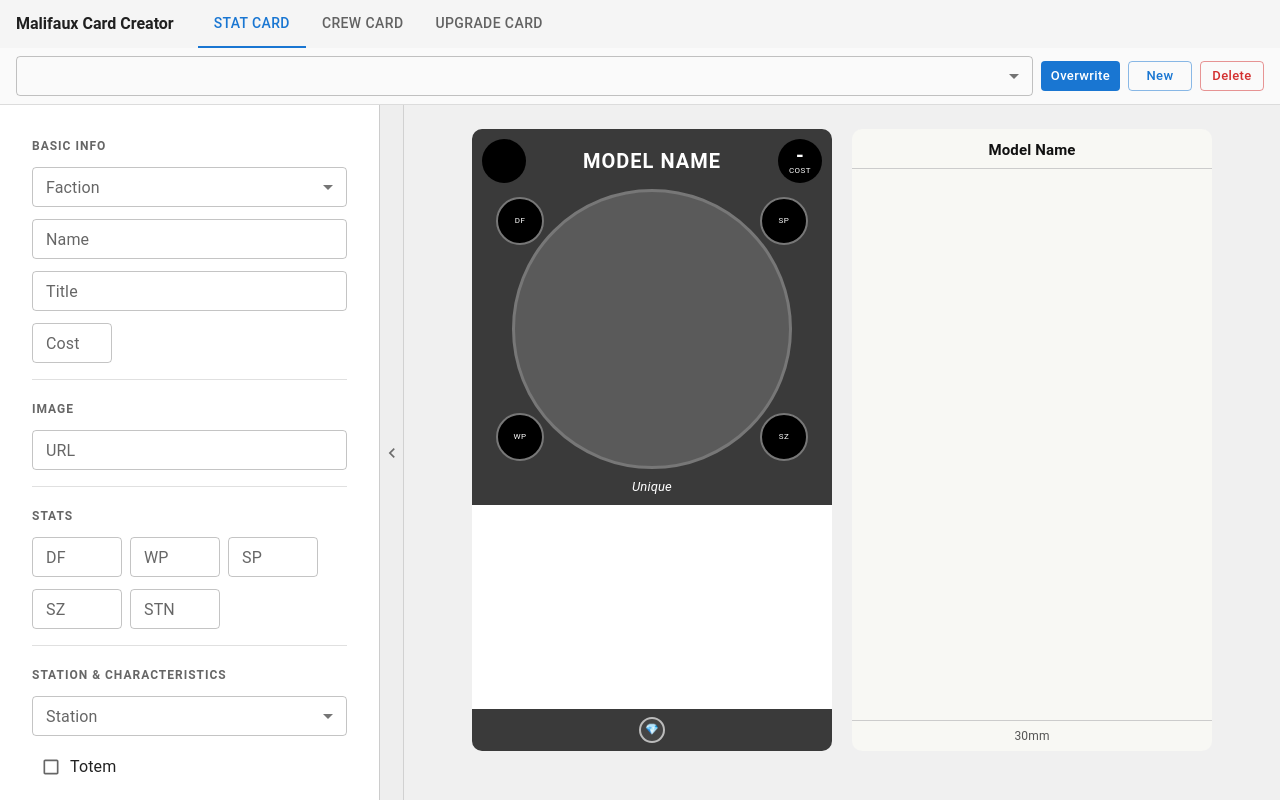
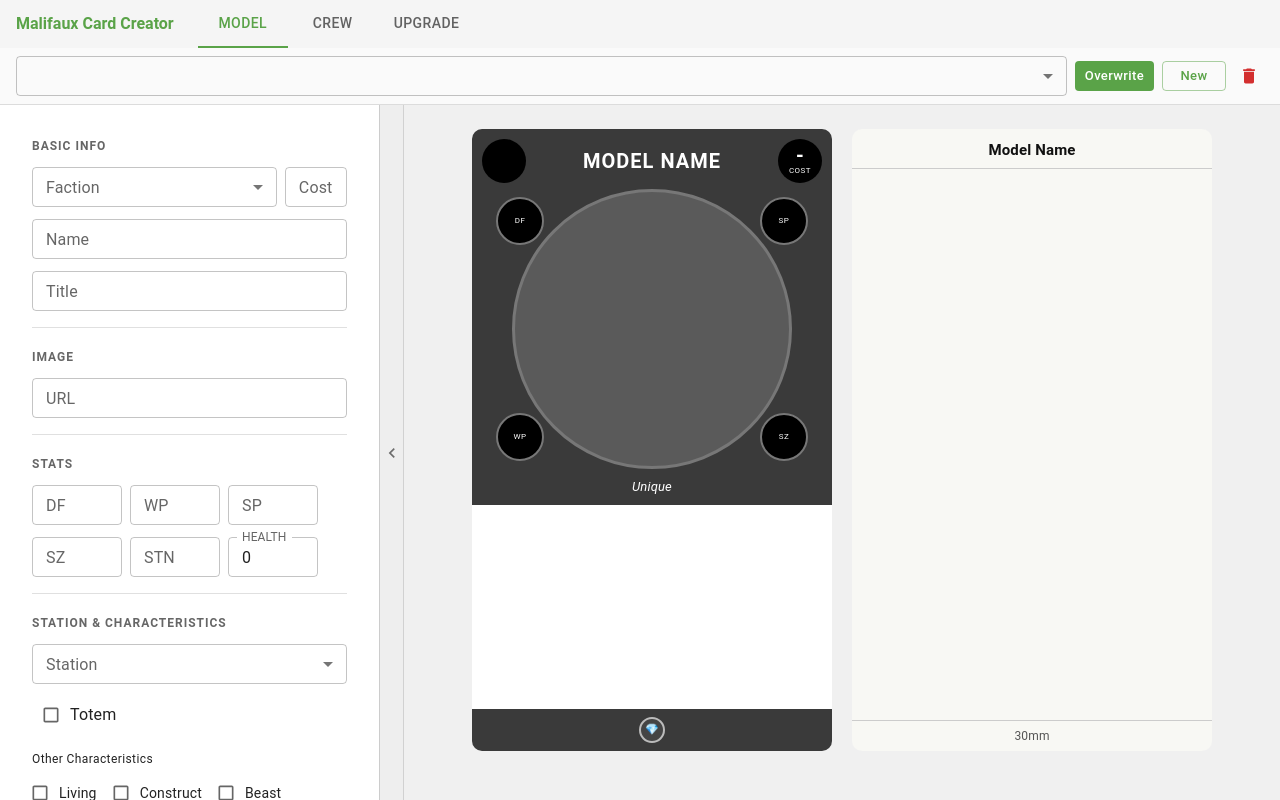
Before and after one commit to BlakeMSteel/malifaux-card-creator, a React (Vite) app: page / in a window 1280 px wide. Both pictures are taken after a click on the button "Save". Built offline with nearby package versions, Linux system fonts and the light colour scheme.

Commit message:
Various cleanups

```diff
--- a/package.json
+++ b/package.json
@@ -18,7 +18,8 @@
     "@mui/icons-material": "^9.0.1",
     "@mui/material": "^9.0.1",
     "react": "^19.2.5",
-    "react-dom": "^19.2.5"
+    "react-dom": "^19.2.5",
+    "react-icons": "^5.6.0"
   },
   "devDependencies": {
     "@eslint/js": "^10.0.1",
--- a/src/App.tsx
+++ b/src/App.tsx
@@ -1,5 +1,6 @@
 import { useState, useEffect } from "react";
 import { AppBar, Box, Tab, Tabs, Toolbar, Typography } from "@mui/material";
+import { FaIdCard } from "react-icons/fa";
 import type {
   CardData,
   SavedCardEntry,
@@ -53,7 +54,7 @@ const defaultCrewCard: CrewCardData = {
 
 const defaultUpgradeCard: UpgradeCardData = {
   faction: "",
-  upgradeType: "M",
+  upgradeType: "",
   name: "",
   upgradeEffect: "",
   abilities: [],
@@ -268,21 +269,35 @@ export default function App() {
         sx={{ flexShrink: 0 }}
       >
         <Toolbar variant="dense" disableGutters sx={{ pl: 2 }}>
-          <Typography
-            variant="subtitle1"
-            sx={{ fontWeight: 700, mr: 3, letterSpacing: 0, flexShrink: 0 }}
+          <Box
+            sx={{ display: { xs: "none", sm: "block" }, mr: 3, flexShrink: 0 }}
           >
-            Malifaux Card Creator
-          </Typography>
+            <Typography
+              variant="subtitle1"
+              sx={{ fontWeight: 700, letterSpacing: 0, color: "#5aa348" }}
+            >
+              Malifaux Card Creator
+            </Typography>
+          </Box>
+          <Box
+            sx={{
+              display: { xs: "flex", sm: "none" },
+              mr: 2,
+              alignItems: "center",
+              flexShrink: 0,
+            }}
+          >
+            <FaIdCard size={24} color="#5aa348" />
+          </Box>
           <Tabs
             value={activeTab}
             onChange={(_, v: "stat" | "crew" | "upgrade") => setActiveTab(v)}
             textColor="primary"
             indicatorColor="primary"
           >
-            <Tab label="Stat Card" value="stat" />
-            <Tab label="Crew Card" value="crew" />
-            <Tab label="Upgrade Card" value="upgrade" />
+            <Tab label="Model" value="stat" />
+            <Tab label="Crew" value="crew" />
+            <Tab label="Upgrade" value="upgrade" />
           </Tabs>
         </Toolbar>
       </AppBar>
--- a/src/CardLibrary/CardLibrary.tsx
+++ b/src/CardLibrary/CardLibrary.tsx
@@ -1,4 +1,12 @@
-import { Box, Button, FormControl, MenuItem, Select } from "@mui/material";
+import {
+  Box,
+  Button,
+  FormControl,
+  IconButton,
+  MenuItem,
+  Select,
+} from "@mui/material";
+import DeleteIcon from "@mui/icons-material/Delete";
 
 interface Props {
   savedCards: Array<{ id: string; label: string }>;
@@ -29,7 +37,6 @@ export default function CardLibrary({
         borderColor: "divider",
         bgcolor: "grey.50",
         flexShrink: 0,
-        flexWrap: "wrap",
       }}
     >
       <FormControl size="small" sx={{ flex: 1, minWidth: 150 }}>
@@ -62,14 +69,9 @@ export default function CardLibrary({
         New
       </Button>
       {currentId && (
-        <Button
-          size="small"
-          variant="outlined"
-          color="error"
-          onClick={onDelete}
-        >
-          Delete
-        </Button>
+        <IconButton size="small" color="error" onClick={onDelete}>
+          <DeleteIcon fontSize="small" />
+        </IconButton>
       )}
     </Box>
   );
--- a/src/StatCard/Form/StatCardForm.tsx
+++ b/src/StatCard/Form/StatCardForm.tsx
@@ -137,6 +137,7 @@ export default function StatCardForm({ card, onChange }: Props) {
     <Box component="form" onSubmit={(e) => e.preventDefault()} sx={{ p: 2 }}>
       <Section title="Basic Info">
         <Stack spacing={1.5}>
+          <Box sx={{ display: "flex", alignItems: "center", gap: 1 }}>
             <FormControl size="small" fullWidth>
               <InputLabel>Faction</InputLabel>
               <Select
@@ -154,6 +155,15 @@ export default function StatCardForm({ card, onChange }: Props) {
             </FormControl>
             <TextField
               size="small"
+              label="Cost"
+              placeholder='# or "-"'
+              value={card.cost}
+              onChange={(e) => update({ cost: e.target.value })}
+              sx={{ width: 80 }}
+            />
+          </Box>
+          <TextField
+            size="small"
             fullWidth
             label="Name"
             placeholder="Rusty Alyce"
@@ -167,14 +177,6 @@ export default function StatCardForm({ card, onChange }: Props) {
             placeholder="Trigger Happy"
             value={card.title}
             onChange={(e) => update({ title: e.target.value })}
-          />
-          <TextField
-            size="small"
-            label="Cost"
-            placeholder='# or "-"'
-            value={card.cost}
-            onChange={(e) => update({ cost: e.target.value })}
-            sx={{ width: 80 }}
           />
         </Stack>
       </Section>
@@ -197,7 +199,7 @@ export default function StatCardForm({ card, onChange }: Props) {
           useFlexGap
           sx={{ flexWrap: "wrap", rowGap: 1.5 }}
         >
-          {(["df", "wp", "sp", "sz", "stn"] as const).map((stat) => (
+          {(["df", "wp", "sp", "sz", "stn", "health"] as const).map((stat) => (
             <TextField
               key={stat}
               size="small"
@@ -341,22 +343,6 @@ export default function StatCardForm({ card, onChange }: Props) {
         </Button>
       </Section>
 
-      <Section title="Health">
-        <TextField
-          size="small"
-          label="Max Health (1–15)"
-          type="number"
-          slotProps={{ htmlInput: { min: 1, max: 15 } }}
-          value={card.health}
-          onChange={(e) =>
-            update({
-              health: Math.min(15, Math.max(1, Number(e.target.value))),
-            })
-          }
-          sx={{ width: 140 }}
-        />
-      </Section>
-
       {card.station === "Master" && (
         <Section title="Master Info">
           <Stack spacing={1.5}>
--- a/src/main.tsx
+++ b/src/main.tsx
@@ -5,6 +5,11 @@ import "./index.css";
 import App from "./App.tsx";
 
 const theme = createTheme({
+  palette: {
+    primary: {
+      main: "#5aa348",
+    },
+  },
   components: {
     MuiButton: {
       styleOverrides: {
```
Also changed, not shown: 1 other file (tests, documents, lock files or other folders). Lines whose indentation alone changed are shown as unchanged.
